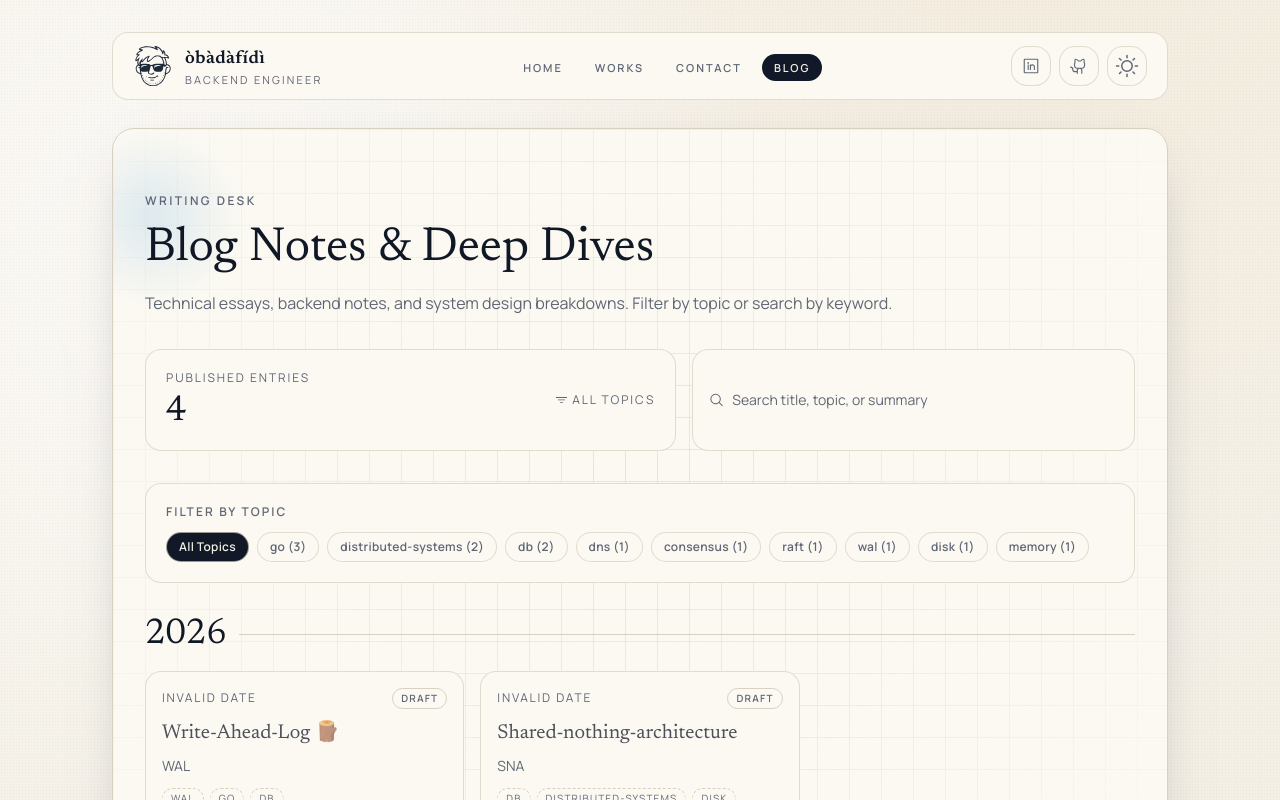
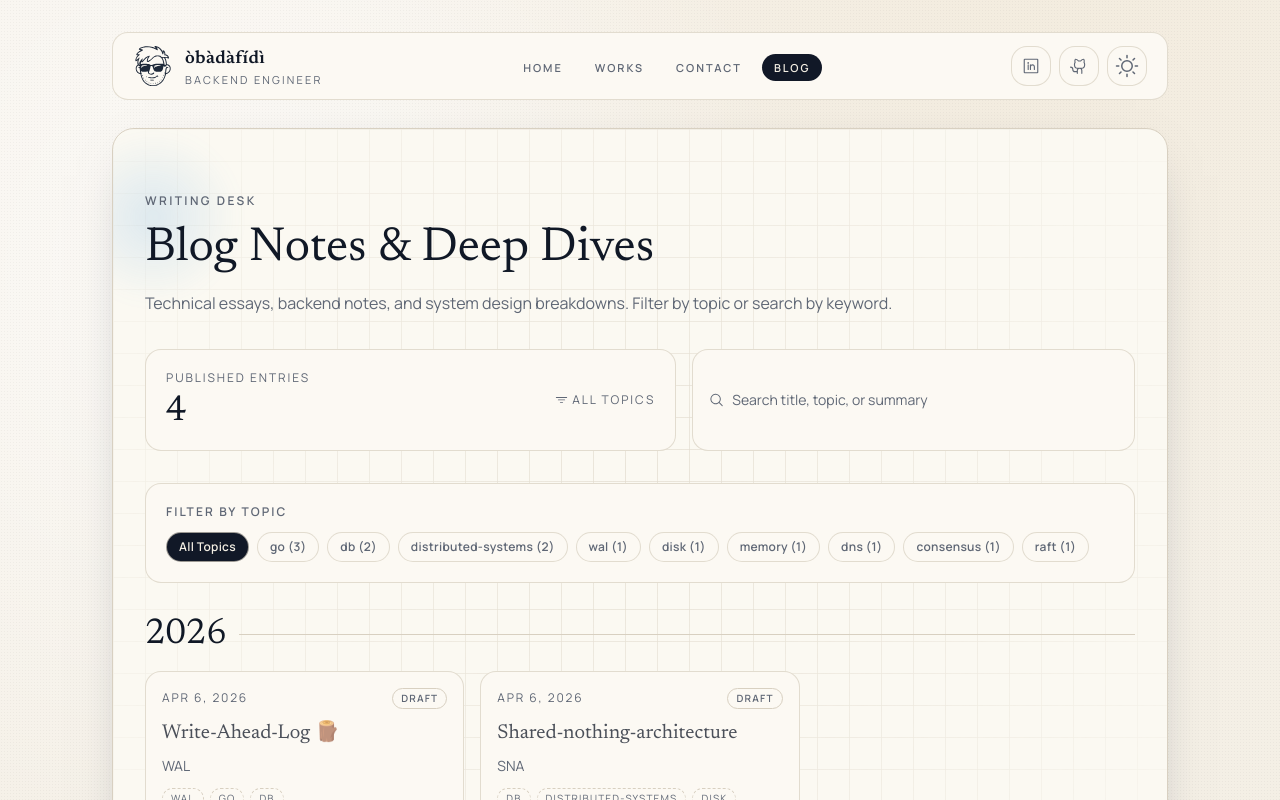
Before and after one commit to tdadadavid/portfolio, a Next.js app: page /blog in a window 1280 px wide. Shown: the top 800 px of the page. Built offline with nearby package versions, Linux system fonts and the light colour scheme.

Commit message:
add date
Signed-off-by: tdadadavid <davidtofunmidada@gmail.com>

```diff
--- a/meta/blog.meta.ts
+++ b/meta/blog.meta.ts
@@ -25,7 +25,7 @@ export const blogMetadata: Record<string, BlogMetadata> = {
     'wal': {
       title: 'Write-Ahead-Log 🪵',
       summary: 'WAL',
-      publishedOn: '',
+      publishedOn: '2026-04-06T21:03:05.177Z',
       year: '2026',
       slug: 'wal',
       tags: ['wal', 'go', 'db'],
@@ -34,7 +34,7 @@ export const blogMetadata: Record<string, BlogMetadata> = {
     'SNA': {
       'title': "Shared-nothing-architecture",
       summary: 'SNA',
-      publishedOn: '',
+      publishedOn: '2026-04-06T21:03:05.177Z',
       year: '2026',
       slug: 'sna',
       tags: ['db', 'distributed-systems', 'disk', 'memory'],
```
